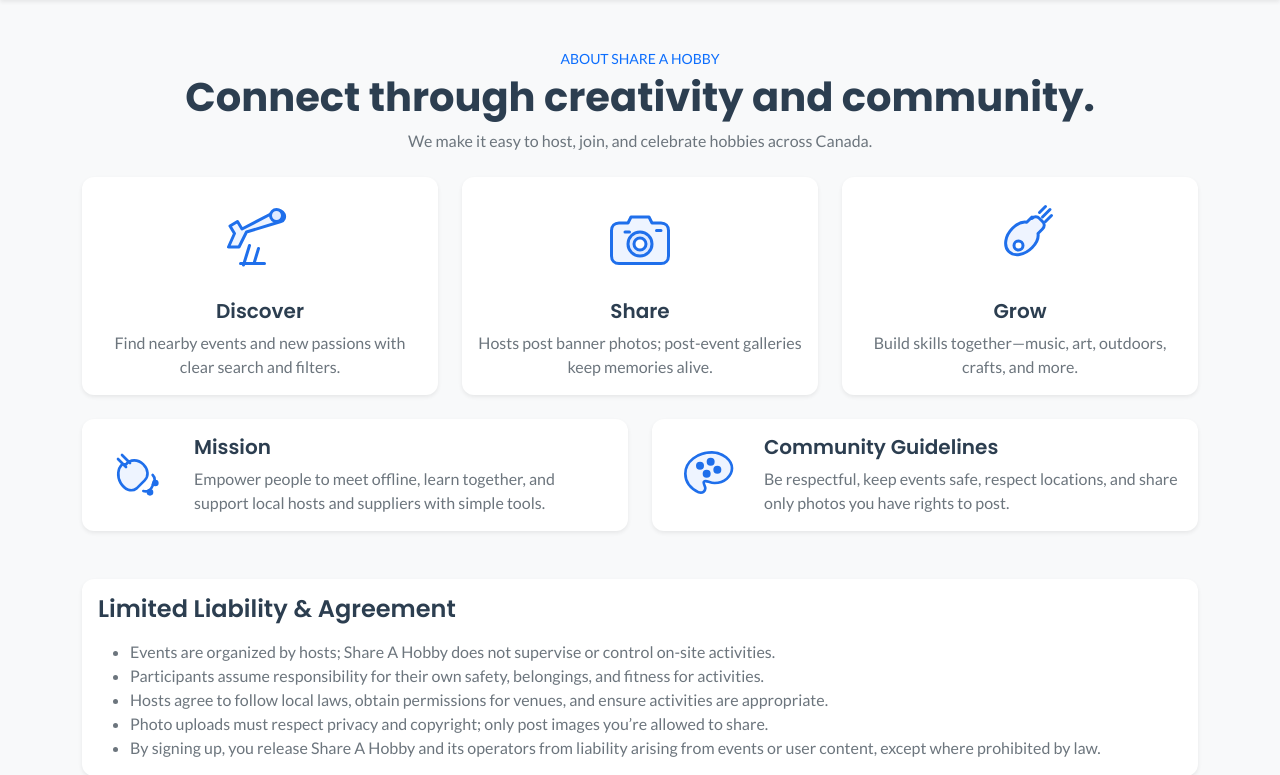
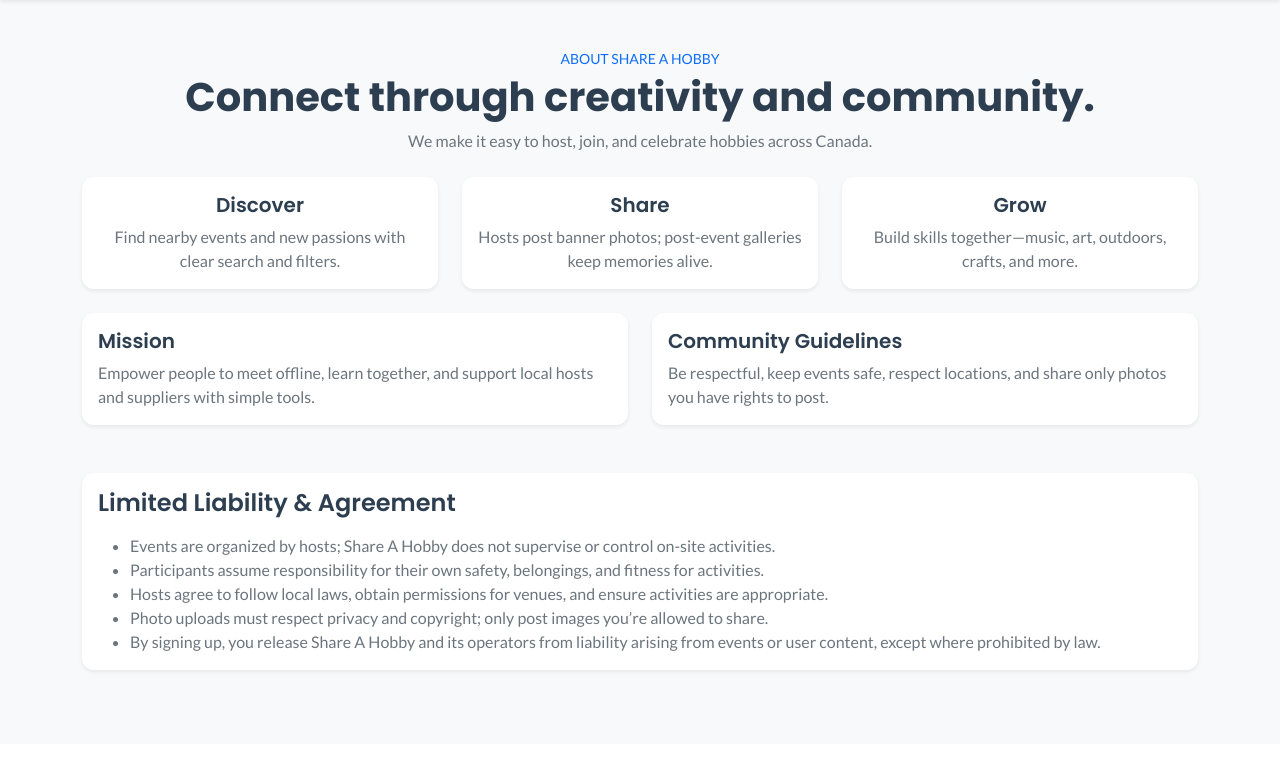
Before and after one commit to parsaghaderi/hobbyshare, a Django app: page /about/ in a window 1280 px wide. Shown: the part 56-831 px from the top of the page. After the commit the page ends 729 px from the top, so only its background shows below. Run offline with Django 4.2, Linux system fonts and the light colour scheme.

Commit message:
Tidy about page and align signup password fields

```diff
--- a/core/templates/about.html
+++ b/core/templates/about.html
@@ -12,7 +12,6 @@
   <div class="col-lg-4">
     <div class="card h-100 shadow-sm border-0 rounded-4">
       <div class="card-body text-center">
-        <img src="{% static 'icons/about-telescope.svg' %}" alt="Discover" class="mb-3" style="height:90px;">
         <h5 class="fw-semibold">Discover</h5>
         <p class="text-muted mb-0">Find nearby events and new passions with clear search and filters.</p>
       </div>
@@ -21,7 +20,6 @@
   <div class="col-lg-4">
     <div class="card h-100 shadow-sm border-0 rounded-4">
       <div class="card-body text-center">
-        <img src="{% static 'icons/about-camera.svg' %}" alt="Share" class="mb-3" style="height:90px;">
         <h5 class="fw-semibold">Share</h5>
         <p class="text-muted mb-0">Hosts post banner photos; post-event galleries keep memories alive.</p>
       </div>
@@ -30,7 +28,6 @@
   <div class="col-lg-4">
     <div class="card h-100 shadow-sm border-0 rounded-4">
       <div class="card-body text-center">
-        <img src="{% static 'icons/about-guitar.svg' %}" alt="Grow" class="mb-3" style="height:90px;">
         <h5 class="fw-semibold">Grow</h5>
         <p class="text-muted mb-0">Build skills together—music, art, outdoors, crafts, and more.</p>
       </div>
@@ -41,23 +38,17 @@
 <div class="row g-4 mb-5">
   <div class="col-lg-6">
     <div class="card h-100 shadow-sm border-0 rounded-4">
-      <div class="card-body d-flex gap-3 align-items-start">
-        <img src="{% static 'icons/about-knitting.svg' %}" alt="Community" style="height:80px;">
-        <div>
-          <h5 class="fw-semibold">Mission</h5>
-          <p class="text-muted mb-0">Empower people to meet offline, learn together, and support local hosts and suppliers with simple tools.</p>
-        </div>
+      <div class="card-body">
+        <h5 class="fw-semibold">Mission</h5>
+        <p class="text-muted mb-0">Empower people to meet offline, learn together, and support local hosts and suppliers with simple tools.</p>
       </div>
     </div>
   </div>
   <div class="col-lg-6">
     <div class="card h-100 shadow-sm border-0 rounded-4">
-      <div class="card-body d-flex gap-3 align-items-start">
-        <img src="{% static 'icons/about-palette.svg' %}" alt="Safety" style="height:80px;">
-        <div>
-          <h5 class="fw-semibold">Community Guidelines</h5>
-          <p class="text-muted mb-0">Be respectful, keep events safe, respect locations, and share only photos you have rights to post.</p>
-        </div>
+      <div class="card-body">
+        <h5 class="fw-semibold">Community Guidelines</h5>
+        <p class="text-muted mb-0">Be respectful, keep events safe, respect locations, and share only photos you have rights to post.</p>
       </div>
     </div>
   </div>
--- a/core/templates/registration/signup.html
+++ b/core/templates/registration/signup.html
@@ -31,7 +31,7 @@
               {% if form.email.errors %}<div class="text-danger small">{{ form.email.errors|striptags }}</div>{% endif %}
             </div>
           </div>
-          <div class="row g-3">
+          <div class="row g-3 align-items-start">
             <div class="col-md-6">
               <label class="form-label fw-semibold">{{ form.password1.label }}</label>
               {{ form.password1 }}
```
